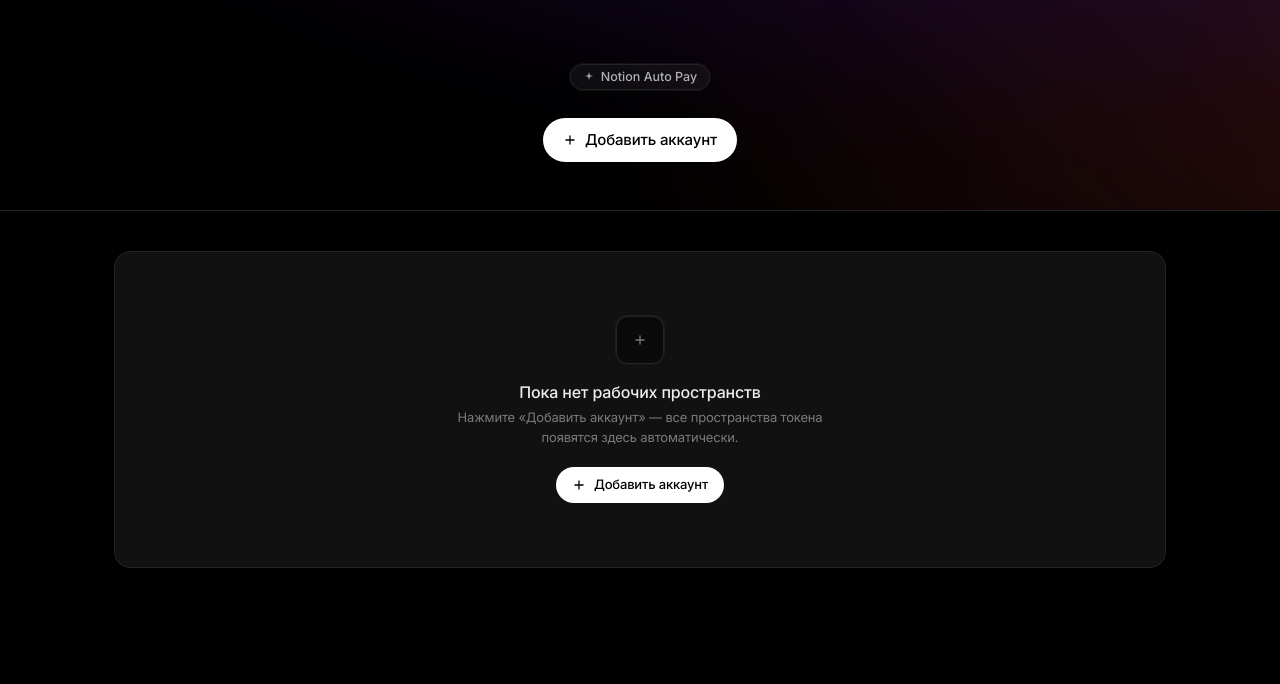
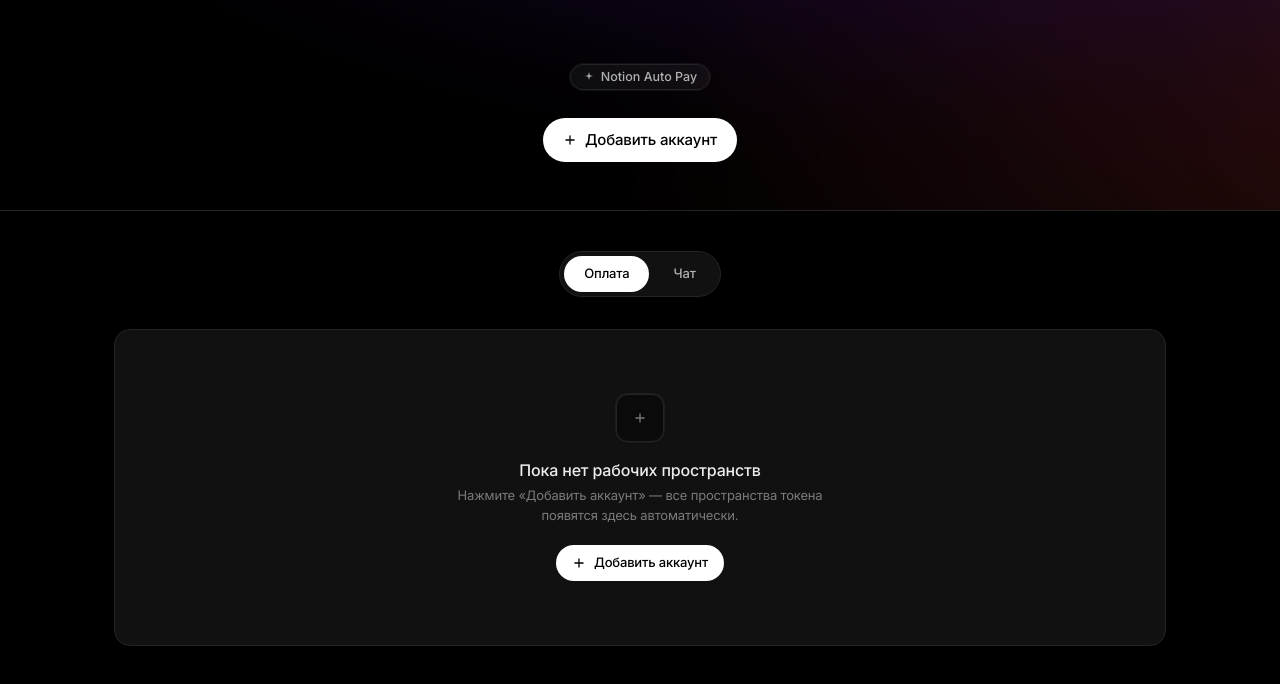
Before and after one commit to Loki-Skylineop/Notion-Auto-Pay, a React (Vite) app in the folder web/: page / in a window 1280 px wide. Shown: the top 684 px of the page. Built offline with nearby package versions, Linux system fonts and the light colour scheme; no server answers.

Commit message:
feat(chat): add top tabs (Оплата / Чат) and render ChatTab

```diff
--- a/web/src/App.tsx
+++ b/web/src/App.tsx
@@ -1,6 +1,7 @@
 import { useState, useEffect, useCallback, useRef } from 'react'
 import { addAccount, discoverWorkspaces, checkAuth, login as apiLogin, logout as apiLogout } from './api'
 import { WorkspacePool, type DiscoveredAccount } from './components/WorkspacePool'
+import { ChatTab } from './components/ChatTab'
 
 // Pull the persisted accounts + their workspaces straight from the server so
 // the pool shows up even in a fresh browser / incognito window where the
@@ -87,6 +88,20 @@ function Stat({ value, label }: { value: number; label: string }) {
     <div className="flex flex-col items-center">
       <span className="text-[24px] font-semibold tracking-tight text-text-primary tabular-nums leading-none">{value}</span>
       <span className="text-[12px] text-text-muted mt-1.5">{label}</span>
+    </div>
+  )
+}
+
+// Top-level tab switcher between the payment pool (Оплата) and the AI chat
+// surface (Чат). Kept as a small pill bar centered under the hero.
+function TabBar({ tab, onChange }: { tab: 'pay' | 'chat'; onChange: (t: 'pay' | 'chat') => void }) {
+  const base = 'h-9 px-5 rounded-full text-[13px] font-medium cursor-pointer transition-colors border-none'
+  const active = 'bg-white text-black'
+  const idle = 'bg-transparent text-text-secondary hover:text-text-primary'
+  return (
+    <div className="flex items-center gap-1 mb-8 bg-bg-secondary border border-border rounded-full p-1 w-fit mx-auto">
+      <button onClick={() => onChange('pay')} className={`${base} ${tab === 'pay' ? active : idle}`}>Оплата</button>
+      <button onClick={() => onChange('chat')} className={`${base} ${tab === 'chat' ? active : idle}`}>Чат</button>
     </div>
   )
 }
@@ -270,6 +285,7 @@ function AddAccountModal({ onClose, onDiscovered }: { onClose: () => void; onDis
 
 function Dashboard({ onLogout }: { onLogout?: () => void }) {
   const [showAddModal, setShowAddModal] = useState(false)
+  const [tab, setTab] = useState<'pay' | 'chat'>('pay')
   // Обнаруженные рабочие пространства по каждому добавленному аккаунту.
   // Сохраняются локально, чтобы пул переживал перезагрузку.
   const [discovered, setDiscovered] = useState<DiscoveredAccount[]>(() => {
@@ -326,7 +342,10 @@ function Dashboard({ onLogout }: { onLogout?: () => void }) {
       <Hero onAdd={() => setShowAddModal(true)} accountCount={accountCount} spaceCount={spaceCount} onLogout={onLogout} />
 
       <main className="max-w-[1100px] mx-auto px-6 py-10">
-        {discovered.length === 0 ? (
+        <TabBar tab={tab} onChange={setTab} />
+
+        {tab === 'pay' ? (
+          discovered.length === 0 ? (
             hydrating ? (
               <div className="text-center py-16 px-6 text-text-muted text-[13px]">Загрузка рабочих пространств...</div>
             ) : (
@@ -348,6 +367,9 @@ function Dashboard({ onLogout }: { onLogout?: () => void }) {
             )
           ) : (
             <WorkspacePool accounts={discovered} onRemoveAccount={removeDiscovered} onPaid={() => {}} />
+          )
+        ) : (
+          <ChatTab accounts={discovered} />
         )}
       </main>
 
```
Lines whose indentation alone changed are shown as unchanged.
